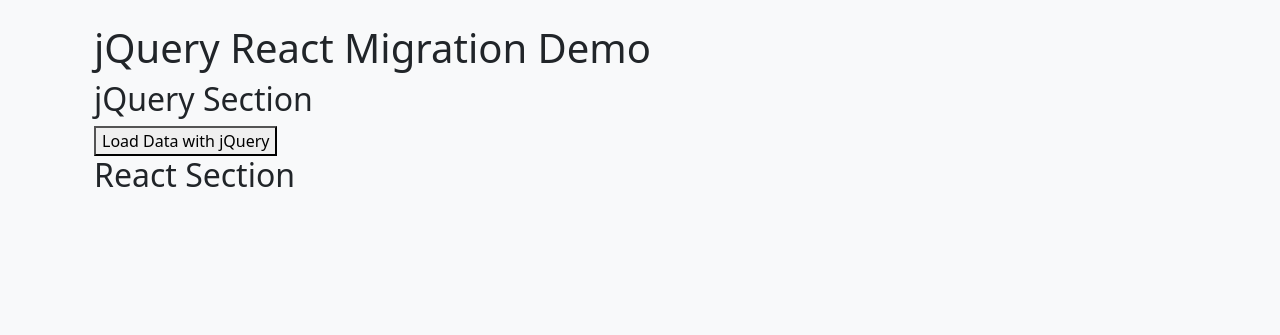
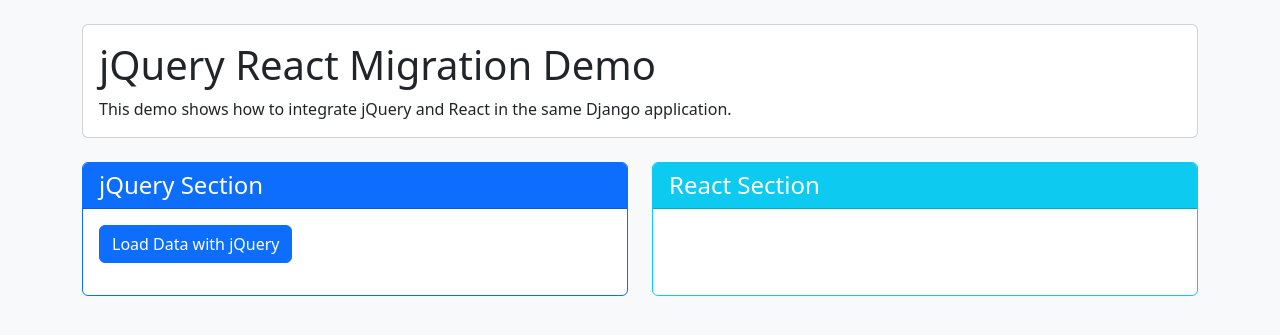
Before and after one commit to meiirzhan2000/django_react_migration, a Django app: page / in a window 1280 px wide. Shown: the part 56-391 px from the top of the page. Run offline with Django 5.2, Linux system fonts and the light colour scheme; some libraries are stand-ins or nearby versions.

Commit message:
fixed the jquery styles

```diff
--- a/package.json
+++ b/package.json
@@ -8,6 +8,7 @@
     "build": "webpack --mode production"
   },
   "dependencies": {
+    "bootstrap": "^5.3.5",
     "react": "^18.2.0",
     "react-bootstrap": "^2.10.9",
     "react-dom": "^18.2.0"
@@ -17,6 +18,8 @@
     "@babel/preset-env": "^7.22.5",
     "@babel/preset-react": "^7.22.5",
     "babel-loader": "^9.1.2",
+    "css-loader": "^6.8.1",
+    "style-loader": "^3.3.3",
     "webpack": "^5.86.0",
     "webpack-bundle-tracker": "^1.8.1",
     "webpack-cli": "^5.1.4"
--- a/static/js/react/index.js
+++ b/static/js/react/index.js
@@ -1,6 +1,7 @@
 import React from 'react';
 import { createRoot } from 'react-dom/client';
 import App from './components/App';
+import 'bootstrap/dist/css/bootstrap.min.css';
 
 document.addEventListener('DOMContentLoaded', () => {
   const container = document.getElementById('react-root');
--- a/templates/index.html
+++ b/templates/index.html
@@ -1,20 +1,42 @@
 {% extends "base.html" %}
 
 {% block content %}
-    <div class="container">
-        <h1>jQuery React Migration Demo</h1>
+    <div class="row">
+        <div class="col-12">
+            <div class="card mb-4">
+                <div class="card-body">
+                    <h1 class="card-title">jQuery React Migration Demo</h1>
+                    <p class="card-text">This demo shows how to integrate jQuery and React in the same Django application.</p>
+                </div>
+            </div>
+        </div>
+    </div>
 
+    <div class="row">
         <!-- jQuery controlled section -->
-        <div class="section jquery-section">
-            <h2>jQuery Section</h2>
-            <button id="jquery-load-data">Load Data with jQuery</button>
-            <div id="jquery-data-container"></div>
+        <div class="col-md-6 mb-4">
+            <div class="card h-100 border-primary">
+                <div class="card-header bg-primary text-white">
+                    <h2 class="h4 mb-0">jQuery Section</h2>
+                </div>
+                <div class="card-body">
+                    <!-- This button needs Bootstrap classes -->
+                    <button id="jquery-load-data" class="btn btn-primary mb-3">Load Data with jQuery</button>
+                    <div id="jquery-data-container"></div>
+                </div>
+            </div>
         </div>
 
         <!-- React controlled section -->
-        <div class="section react-section">
-            <h2>React Section</h2>
-            <div id="react-root"></div>
+        <div class="col-md-6 mb-4">
+            <div class="card h-100 border-info">
+                <div class="card-header bg-info text-white">
+                    <h2 class="h4 mb-0">React Section</h2>
+                </div>
+                <div class="card-body">
+                    <div id="react-root"></div>
+                </div>
+            </div>
         </div>
     </div>
 {% endblock %}
--- a/webpack.config.js
+++ b/webpack.config.js
@@ -23,6 +23,10 @@
             presets: ['@babel/preset-env', '@babel/preset-react']
           }
         }
+      },
+      {
+        test: /\.css$/,
+        use: ['style-loader', 'css-loader']
       }
     ]
   },
```
Also changed, not shown: static/js/react/components/App.js (+29 -102 lines), package-lock.json.
